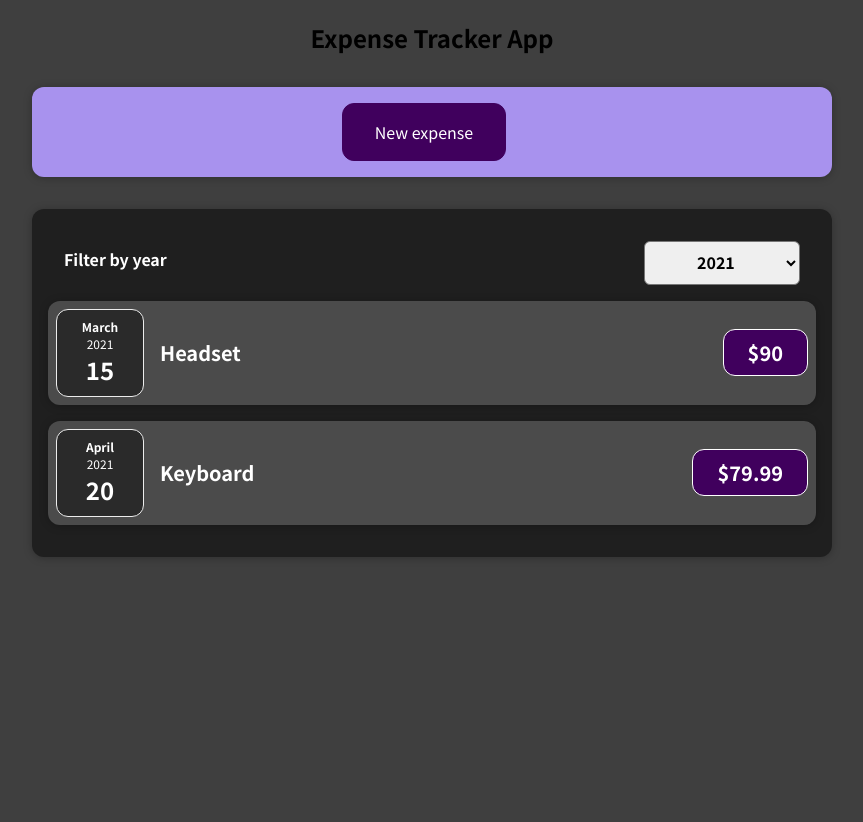
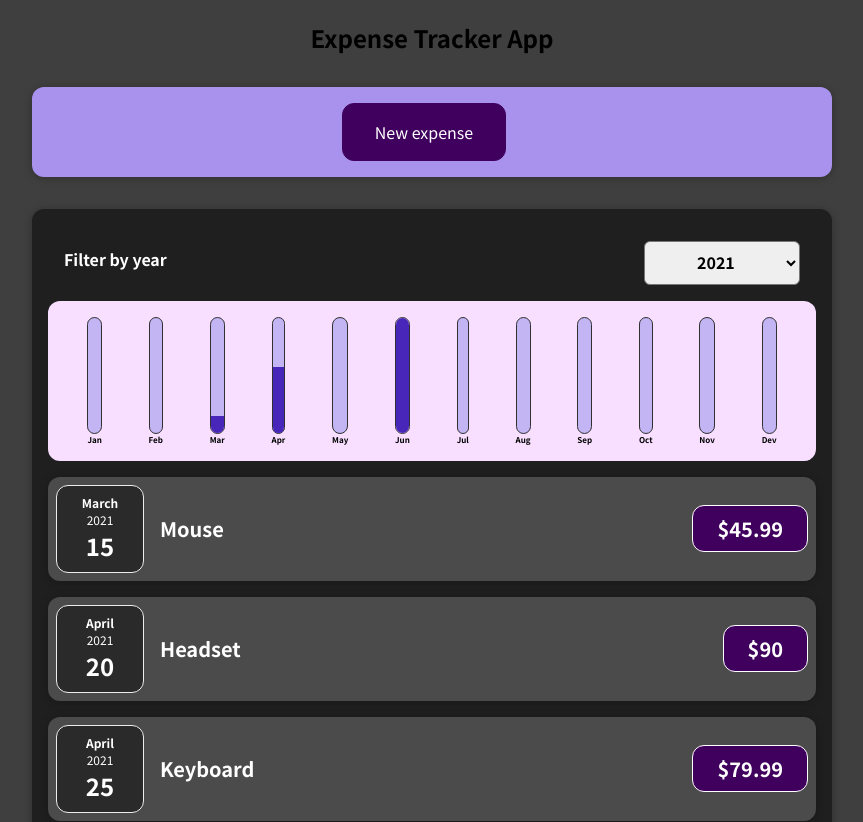
Before and after one commit to zessin/react-expense-tracker, a React (Create React App) app: page / in a window 1280 px wide. Shown: the top 822 px of the page, without its empty margins (208-1071 px from the left). Before the commit the page ends 800 px from the top, so only its background shows below. Built offline with nearby package versions, Linux system fonts and the light colour scheme.

Commit message:
Adding chart component

```diff
--- a/src/App.js
+++ b/src/App.js
@@ -19,15 +19,27 @@
   },
   {
     id: 3,
-    title: "Headset",
-    amount: 90,
+    title: "Mouse",
+    amount: 45.99,
     date: new Date(2021, 2, 15),
   },
   {
     id: 4,
+    title: "Headset",
+    amount: 90,
+    date: new Date(2021, 3, 20),
+  },
+  {
+    id: 5,
     title: "Keyboard",
     amount: 79.99,
-    date: new Date(2021, 3, 20),
+    date: new Date(2021, 3, 25),
+  },
+  {
+    id: 6,
+    title: "Cellphone",
+    amount: 300,
+    date: new Date(2021, 5, 30),
   },
 ];
 
--- /dev/null
+++ b/src/components/chart/Chart.css
@@ -0,0 +1,9 @@
+.chart {
+  padding: 1rem;
+  border-radius: 12px;
+  background-color: #f8dfff;
+  text-align: center;
+  display: flex;
+  justify-content: space-around;
+  height: 10rem;
+}
--- /dev/null
+++ b/src/components/chart/Chart.js
@@ -0,0 +1,24 @@
+import React from "react";
+
+import "./Chart.css";
+import ChartBar from "./ChartBar";
+
+const Chart = (props) => {
+  const dataPointValues = props.dataPoints.map((dataPoint) => dataPoint.value);
+  const maxValue = Math.max(...dataPointValues);
+
+  return (
+    <div className="chart">
+      {props.dataPoints.map((dataPoint) => (
+        <ChartBar
+          key={dataPoint.label}
+          value={dataPoint.value}
+          maxValue={maxValue}
+          label={dataPoint.label}
+        />
+      ))}
+    </div>
+  );
+};
+
+export default Chart;
--- /dev/null
+++ b/src/components/chart/ChartBar.css
@@ -0,0 +1,30 @@
+.chart-bar {
+  height: 100%;
+  display: flex;
+  flex-direction: column;
+  align-items: center;
+}
+
+.chart-bar__inner {
+  height: 100%;
+  width: 100%;
+  border: 1px solid #313131;
+  border-radius: 12px;
+  background-color: #c3b4f3;
+  overflow: hidden;
+  display: flex;
+  flex-direction: column;
+  justify-content: flex-end;
+}
+
+.chart-bar__fill {
+  background-color: #4826b9;
+  width: 100%;
+  transition: all 0.3s ease-out;
+}
+
+.chart-bar__label {
+  font-weight: bold;
+  font-size: 0.5rem;
+  text-align: center;
+}
--- /dev/null
+++ b/src/components/chart/ChartBar.js
@@ -0,0 +1,25 @@
+import React from "react";
+
+import "./ChartBar.css";
+
+const ChartBar = (props) => {
+  let barFillHeight = "0%";
+
+  if (props.maxValue > 0) {
+    barFillHeight = Math.round((props.value / props.maxValue) * 100) + "%";
+  }
+
+  return (
+    <div className="chart-bar">
+      <div className="chart-bar__inner">
+        <div
+          className="chart-bar__fill"
+          style={{ height: barFillHeight }}
+        ></div>
+      </div>
+      <div className="chart-bar__label">{props.label}</div>
+    </div>
+  );
+};
+
+export default ChartBar;
--- a/src/components/expenses/ExpenseForm.js
+++ b/src/components/expenses/ExpenseForm.js
@@ -24,7 +24,7 @@
 
     const expenseData = {
       title: newTitle,
-      amount: newAmount,
+      amount: +newAmount,
       date: new Date(newDate),
     };
 
--- a/src/components/expenses/Expenses.js
+++ b/src/components/expenses/Expenses.js
@@ -4,6 +4,7 @@
 import Card from "../ui/Card";
 import ExpensesFilter from "./ExpensesFilter";
 import ExpensesList from "./ExpensesList";
+import ExpensesChart from "./ExpensesChart";
 
 const Expenses = (props) => {
   const [filteredYear, setFilteredYear] = useState("2021");
@@ -23,6 +24,7 @@
           filteredYear={filteredYear}
           onChangeFilter={filterChangeHandler}
         />
+        <ExpensesChart expenses={filteredExpenses} />
         <ExpensesList items={filteredExpenses} />
       </Card>
     </div>
--- /dev/null
+++ b/src/components/expenses/ExpensesChart.js
@@ -0,0 +1,29 @@
+import React from "react";
+
+import Chart from "../chart/Chart";
+
+const ExpensesChart = (props) => {
+  const chartDataPoints = [
+    { label: "Jan", value: 0 },
+    { label: "Feb", value: 0 },
+    { label: "Mar", value: 0 },
+    { label: "Apr", value: 0 },
+    { label: "May", value: 0 },
+    { label: "Jun", value: 0 },
+    { label: "Jul", value: 0 },
+    { label: "Aug", value: 0 },
+    { label: "Sep", value: 0 },
+    { label: "Oct", value: 0 },
+    { label: "Nov", value: 0 },
+    { label: "Dev", value: 0 },
+  ];
+
+  for (const expense of props.expenses) {
+    const expenseMonth = expense.date.getMonth();
+    chartDataPoints[expenseMonth].value += expense.amount;
+  }
+
+  return <Chart dataPoints={chartDataPoints} />;
+};
+
+export default ExpensesChart;
```
